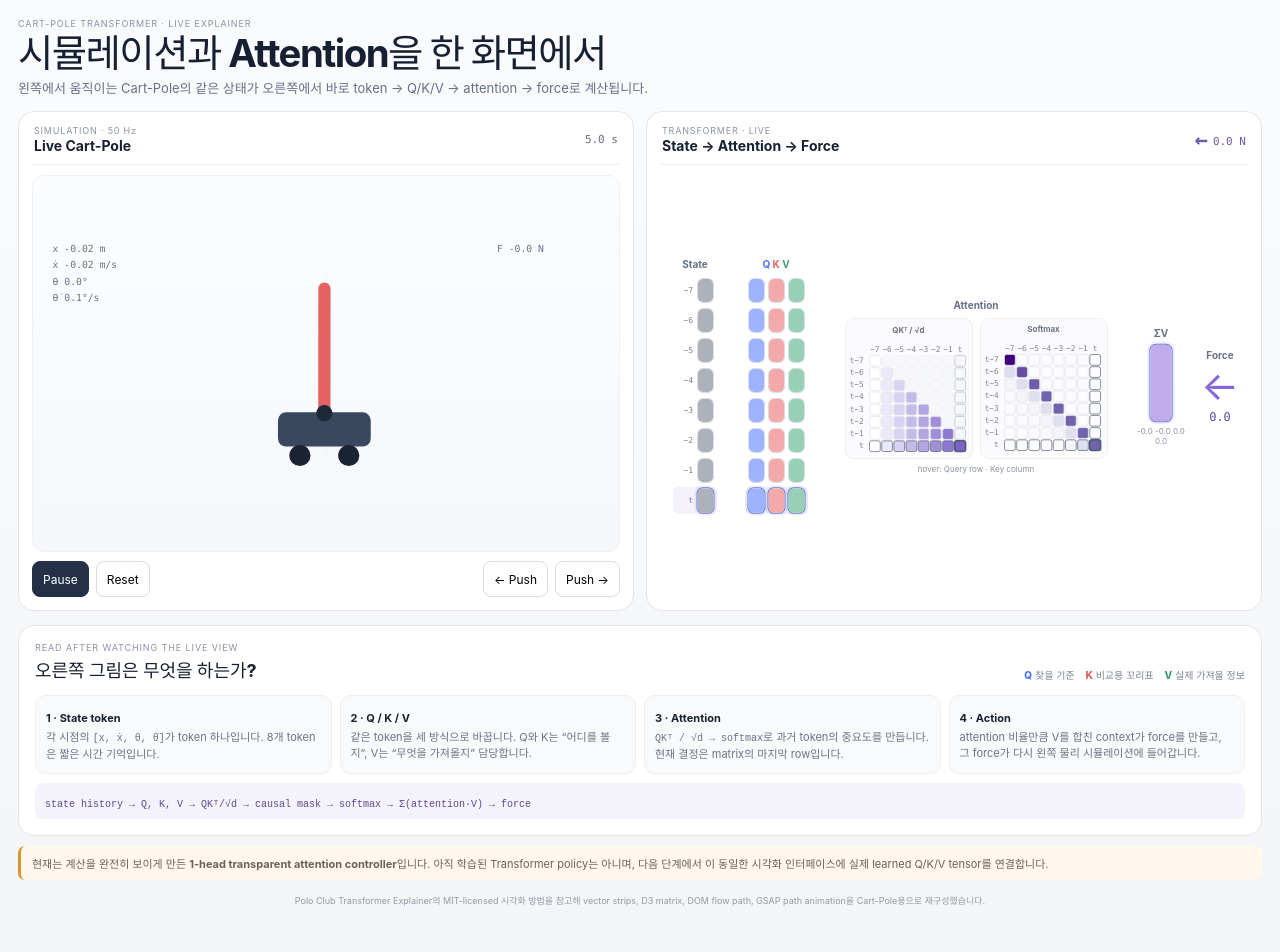
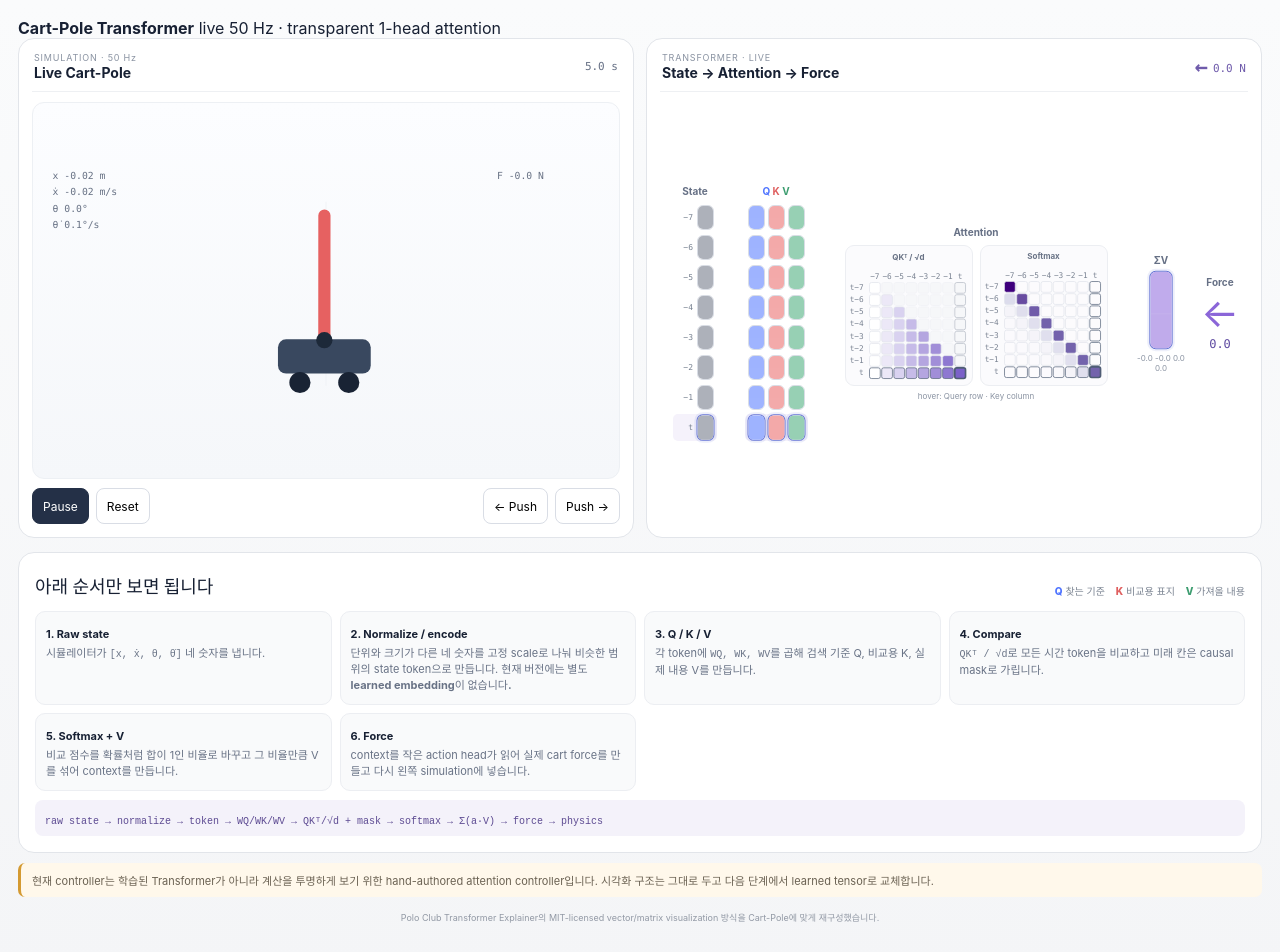
Before and after one commit to tinmanlab/cartpole-transformer, a Svelte app: page / in a window 1280 px wide. Shown: the top 952 px of the page. Built offline with nearby package versions, Linux system fonts and the light colour scheme.

Commit message:
ui: remove hero copy and move full explanation below

```diff
--- a/src/App.svelte
+++ b/src/App.svelte
@@ -64,14 +64,13 @@
 
 <svelte:head>
   <title>Cart-Pole Transformer Explainer</title>
-  <meta name="description" content="Live Cart-Pole simulation beside its Transformer attention computation."/>
+  <meta name="description" content="Live Cart-Pole simulation beside a step-by-step Transformer attention dataflow."/>
 </svelte:head>
 
 <main>
-  <header class="hero">
-    <div class="kicker">CART-POLE TRANSFORMER · LIVE EXPLAINER</div>
-    <h1>시뮬레이션과 Attention을 한 화면에서</h1>
-    <p>왼쪽에서 움직이는 Cart-Pole의 같은 상태가 오른쪽에서 바로 token → Q/K/V → attention → force로 계산됩니다.</p>
+  <header class="topbar">
+    <strong>Cart-Pole Transformer</strong>
+    <span>live 50 Hz · transparent 1-head attention</span>
   </header>
 
   <section class="lab-grid" aria-label="live Cart-Pole and Transformer visualization">
@@ -81,22 +80,21 @@
 
   <section class="explain">
     <div class="explain-head">
-      <div>
-        <div class="kicker">READ AFTER WATCHING THE LIVE VIEW</div>
-        <h2>오른쪽 그림은 무엇을 하는가?</h2>
-      </div>
-      <div class="qkv-key"><span class="q">Q</span> 찾을 기준 <span class="k">K</span> 비교용 꼬리표 <span class="v">V</span> 실제 가져올 정보</div>
+      <h2>아래 순서만 보면 됩니다</h2>
+      <div class="qkv-key"><span class="q">Q</span> 찾는 기준 <span class="k">K</span> 비교용 표지 <span class="v">V</span> 가져올 내용</div>
     </div>
     <div class="steps">
-      <article><b>1 · State token</b><p>각 시점의 <code>[x, ẋ, θ, θ̇]</code>가 token 하나입니다. 8개 token은 짧은 시간 기억입니다.</p></article>
-      <article><b>2 · Q / K / V</b><p>같은 token을 세 방식으로 바꿉니다. Q와 K는 “어디를 볼지”, V는 “무엇을 가져올지” 담당합니다.</p></article>
-      <article><b>3 · Attention</b><p><code>QKᵀ / √d → softmax</code>로 과거 token의 중요도를 만듭니다. 현재 결정은 matrix의 마지막 row입니다.</p></article>
-      <article><b>4 · Action</b><p>attention 비율만큼 V를 합친 context가 force를 만들고, 그 force가 다시 왼쪽 물리 시뮬레이션에 들어갑니다.</p></article>
+      <article><b>1. Raw state</b><p>시뮬레이터가 <code>[x, ẋ, θ, θ̇]</code> 네 숫자를 냅니다.</p></article>
+      <article><b>2. Normalize / encode</b><p>단위와 크기가 다른 네 숫자를 고정 scale로 나눠 비슷한 범위의 state token으로 만듭니다. <b>현재 버전에는 별도 learned embedding이 없습니다.</b></p></article>
+      <article><b>3. Q / K / V</b><p>각 token에 <code>WQ, WK, WV</code>를 곱해 검색 기준 Q, 비교용 K, 실제 내용 V를 만듭니다.</p></article>
+      <article><b>4. Compare</b><p><code>QKᵀ / √d</code>로 모든 시간 token을 비교하고 미래 칸은 causal mask로 가립니다.</p></article>
+      <article><b>5. Softmax + V</b><p>비교 점수를 확률처럼 합이 1인 비율로 바꾸고 그 비율만큼 V를 섞어 context를 만듭니다.</p></article>
+      <article><b>6. Force</b><p>context를 작은 action head가 읽어 실제 cart force를 만들고 다시 왼쪽 simulation에 넣습니다.</p></article>
     </div>
-    <div class="formula-line"><code>state history → Q, K, V → QKᵀ/√d → causal mask → softmax → Σ(attention·V) → force</code></div>
+    <div class="formula-line"><code>raw state → normalize → token → WQ/WK/WV → QKᵀ/√d + mask → softmax → Σ(a·V) → force → physics</code></div>
   </section>
 
-  <div class="claim">현재는 계산을 완전히 보이게 만든 <b>1-head transparent attention controller</b>입니다. 아직 학습된 Transformer policy는 아니며, 다음 단계에서 이 동일한 시각화 인터페이스에 실제 learned Q/K/V tensor를 연결합니다.</div>
+  <div class="claim">현재 controller는 학습된 Transformer가 아니라 계산을 투명하게 보기 위한 hand-authored attention controller입니다. 시각화 구조는 그대로 두고 다음 단계에서 learned tensor로 교체합니다.</div>
 
-  <footer>Polo Club Transformer Explainer의 MIT-licensed 시각화 방법을 참고해 vector strips, D3 matrix, DOM flow path, GSAP path animation을 Cart-Pole용으로 재구성했습니다.</footer>
+  <footer>Polo Club Transformer Explainer의 MIT-licensed vector/matrix visualization 방식을 Cart-Pole에 맞게 재구성했습니다.</footer>
 </main>
```
